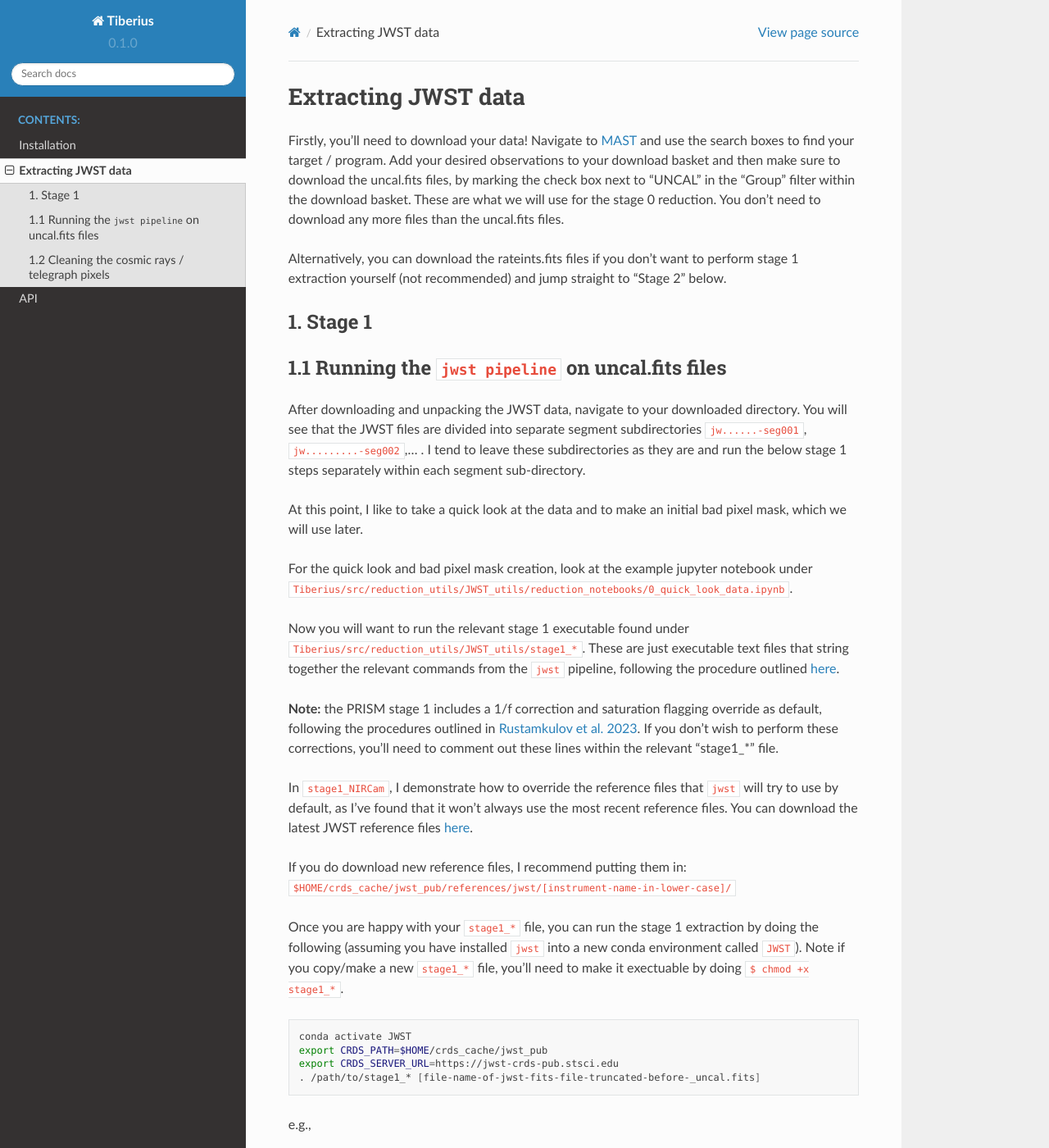
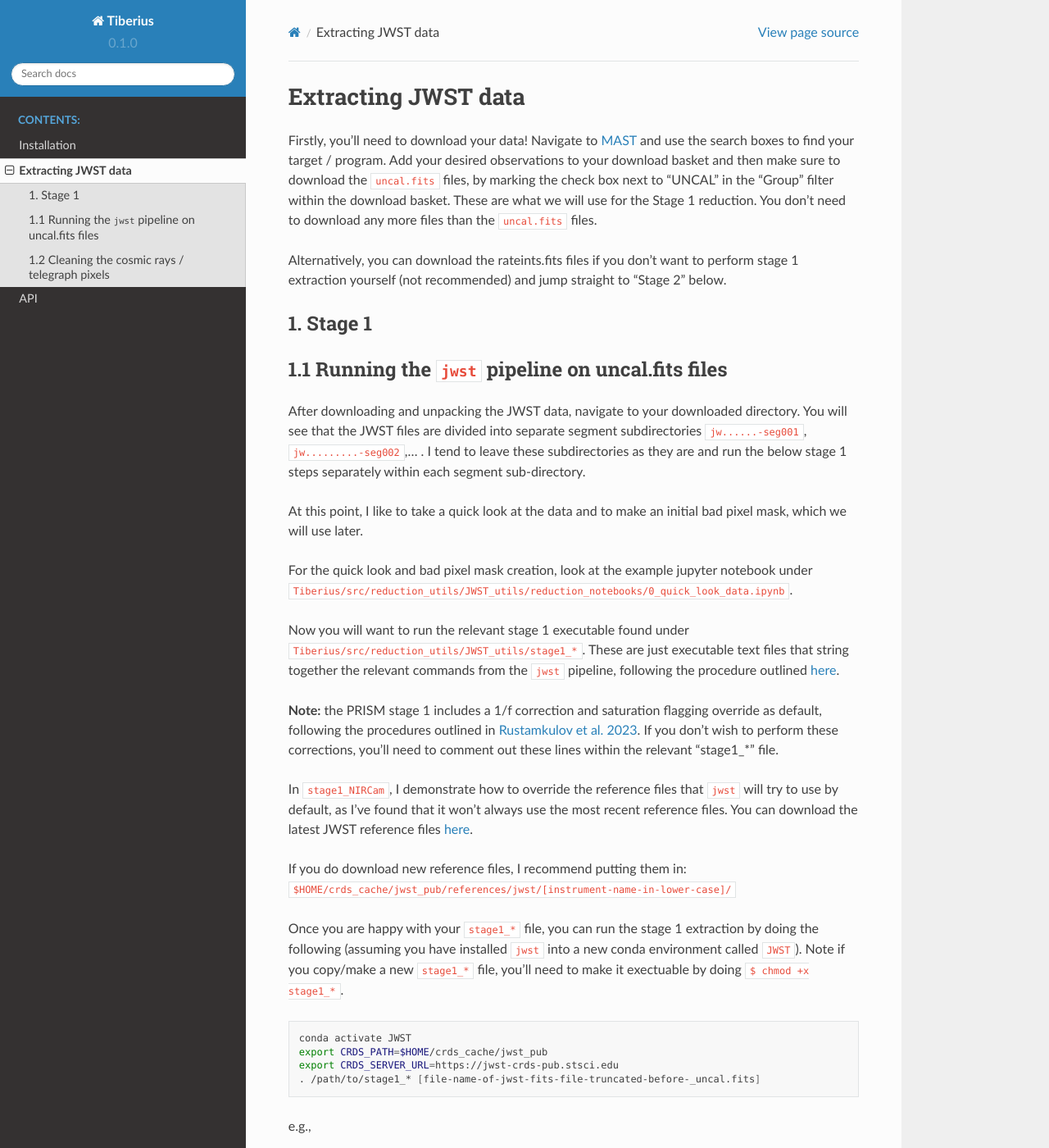
Before and after one commit to JamesKirk11/Tiberius, a Sphinx documentation site: the page built from docs/source/jwst.rst, in a window 1280 px wide and 1400 px high. Shown: the whole window at 82% size. Built offline with Sphinx 7.4.7 and the Read the Docs theme 2.0.0, drawn with Linux system fonts in a browser that asks for light colours.

Commit message:
working on docs

```diff
--- a/docs/source/jwst.rst
+++ b/docs/source/jwst.rst
@@ -3,14 +3,16 @@
 Extracting JWST data
 ====================
 
-Firstly, you'll need to download your data! Navigate to `MAST <https://mast.stsci.edu/portal/Mashup/Clients/Mast/Portal.html>`_ and use the search boxes to find your target / program. Add your desired observations to your download basket and then make sure to download the uncal.fits files, by marking the check box next to "UNCAL" in the "Group" filter within the download basket. These are what we will use for the stage 0 reduction. You don't need to download any more files than the uncal.fits files.
+Firstly, you'll need to download your data! Navigate to `MAST <https://mast.stsci.edu/portal/Mashup/Clients/Mast/Portal.html>`_ and use the search boxes to find your target / program. Add your desired observations to your download basket and then make sure to download the ``uncal.fits`` files, by marking the check box next to "UNCAL" in the "Group" filter within the download basket. These are what we will use for the Stage 1 reduction. You don't need to download any more files than the ``uncal.fits`` files.
 
 Alternatively, you can download the rateints.fits files if you don't want to perform stage 1 extraction yourself (not recommended) and jump straight to "Stage 2" below.
 
 1. Stage 1
 ----------
 
-1.1 Running the ``jwst pipeline`` on uncal.fits files
+.. _stage1:
+
+1.1 Running the ``jwst`` pipeline on uncal.fits files
 -----------------------------------------------------
 
 After downloading and unpacking the JWST data, navigate to your downloaded directory. You will see that the JWST files are divided into separate segment subdirectories ``jw......-seg001``, ``jw.........-seg002``,... . I tend to leave these subdirectories as they are and run the below stage 1 steps separately within each segment sub-directory.
```
